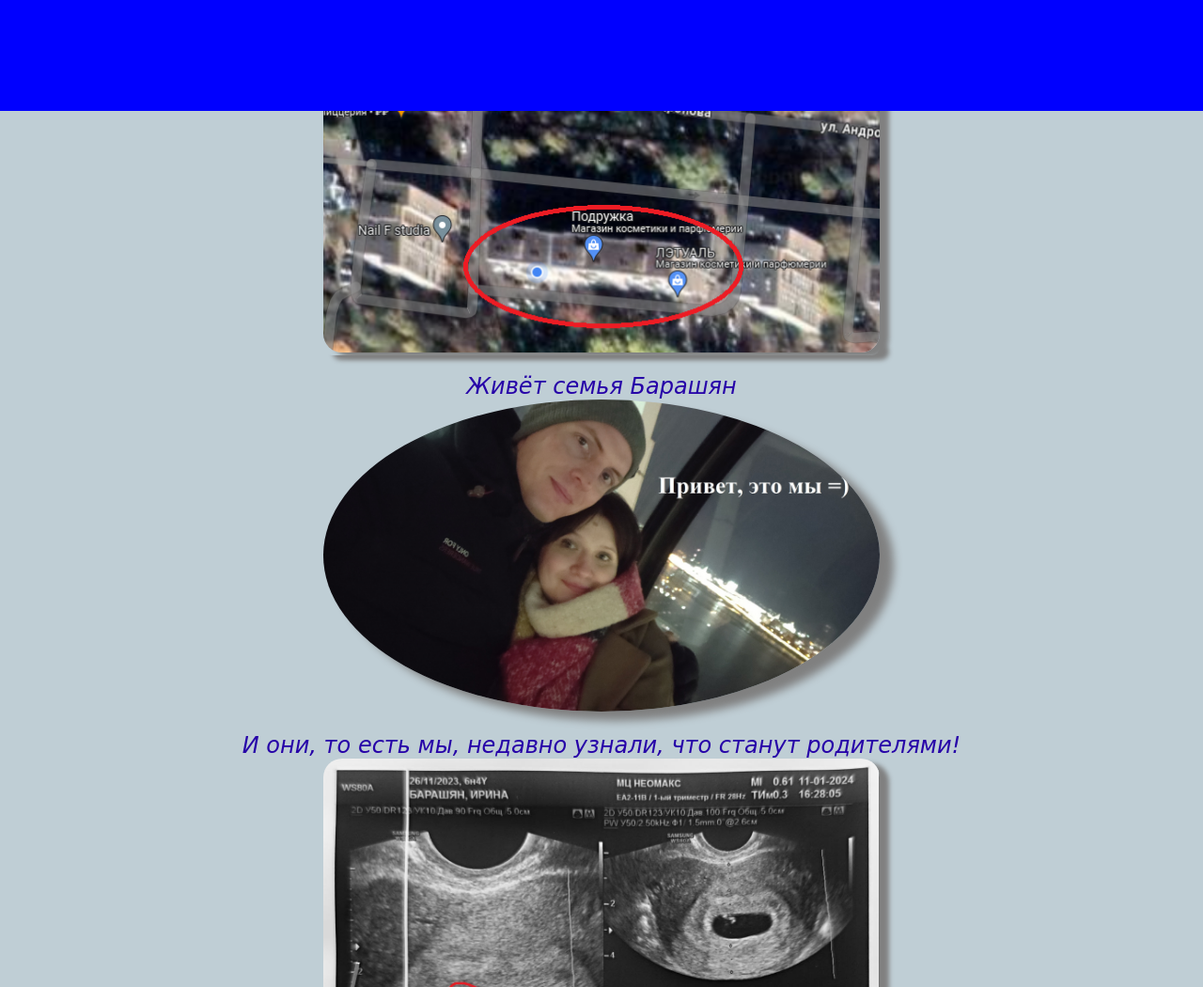
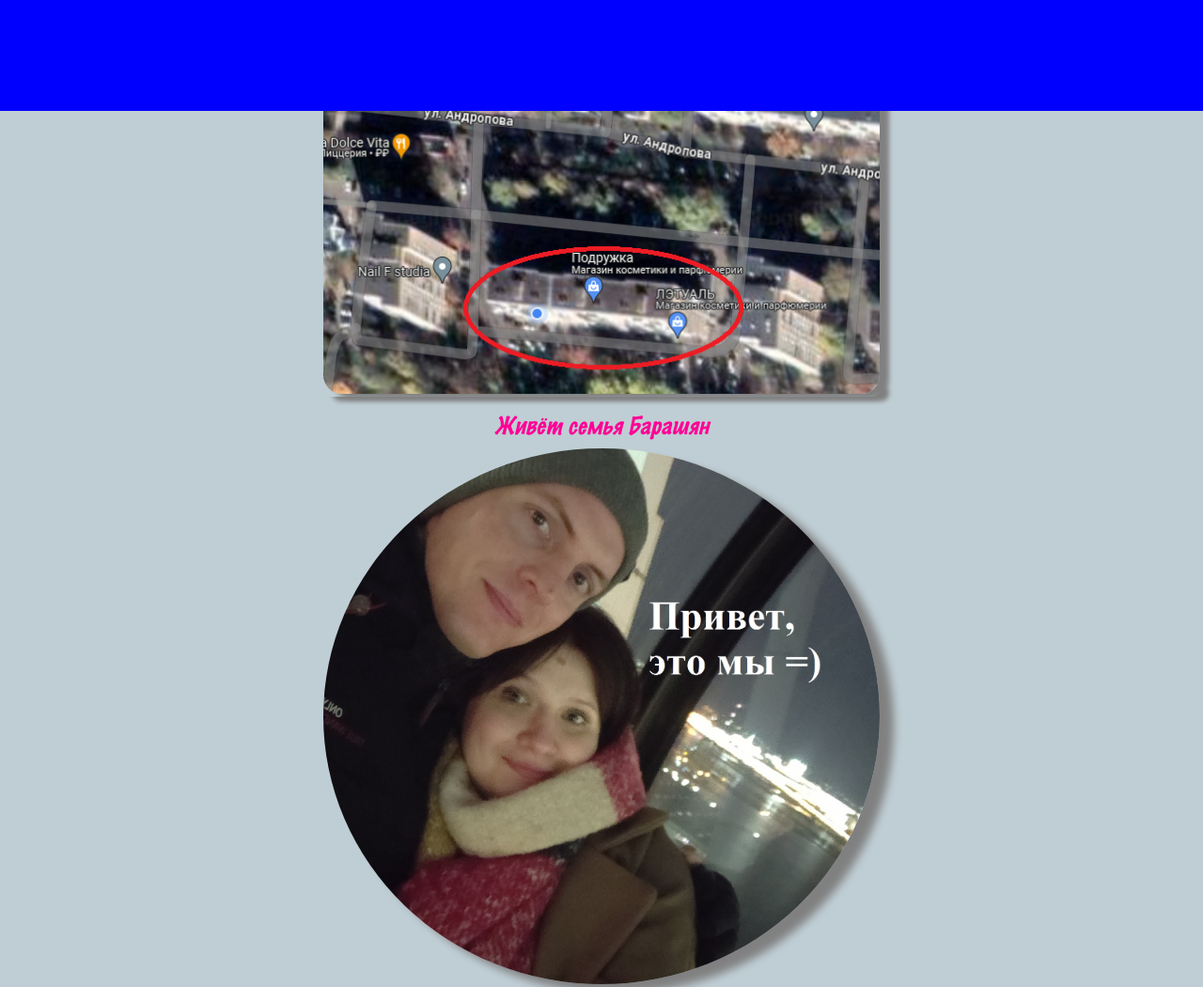
Before and after one commit to neon080knight/news, a plain HTML site: page index.html in a window 1280 px wide. Shown: the part 682-1732 px from the top of the page at 94% size. Drawn offline with Linux system fonts and the light colour scheme.

Commit message:
Add files via upload

```diff
--- a/index.html
+++ b/index.html
@@ -47,7 +47,7 @@
 
         <div class="block">
             <p class="block-text">Живёт семья Барашян</p>
-            <img src="images/we.jpg" alt="Мы" class="we">
+            <img src="images/we3.jpg" alt="Мы" class="we">
         </div><br>
 
         <div class="block">
--- a/styles.css
+++ b/styles.css
@@ -1,6 +1,22 @@
 * {
     margin: 0;
     padding: 0;
+}
+
+@font-face {
+    font-family: "Comic Sans MS";
+    src: url("fonts/ComicSansMS.woff") format("woff"),
+         url("fonts/ComicSansMS.woff2") format("woff2");
+    font-weight: 400;
+    font-style: normal;
+}
+
+@font-face {
+    font-family: "MarkerFelt-Thin";
+    src: url("fonts/MarkerFelt-Thin.woff") format("woff"),
+         url("fonts/MarkerFelt-Thin.woff2") format("woff2");
+    font-weight: 400;
+    font-style: normal;
 }
 
 .popup {
@@ -62,6 +78,7 @@ a {
     flex-direction: column;
     justify-content: center;
     align-items: center;
+    padding-top: 20px;
 
     background-image: url("images/background.jpg");
     background-size: cover;
@@ -75,21 +92,25 @@ a {
 }
 
 .block-text {
-    font-family: 'Monotype Corsiva', cursive;
+    font-family: "MarkerFelt-Thin", cursive;
     font-size: 24px;
     font-style: italic;
-    color: rgb(38, 2, 168);
+    color: rgb(255, 0, 149);
 }
 
 .image {
     width: 100%;
     border-radius: 20px;
+    margin-top: 10px;
+
     box-shadow: 10px 5px 5px gray;
 }
 
 .we {
     width: 100%;
     border-radius: 50%;
+    margin-top: 10px;
+
     box-shadow: 15px 10px 10px gray;
 }
 
```
Also changed, not shown: fonts/ComicSansMS.woff (added), fonts/ComicSansMS.woff2 (added), fonts/MarkerFelt-Thin.woff (added), fonts/MarkerFelt-Thin.woff2 (added), images/we3.jpg (added), 1 other file.
